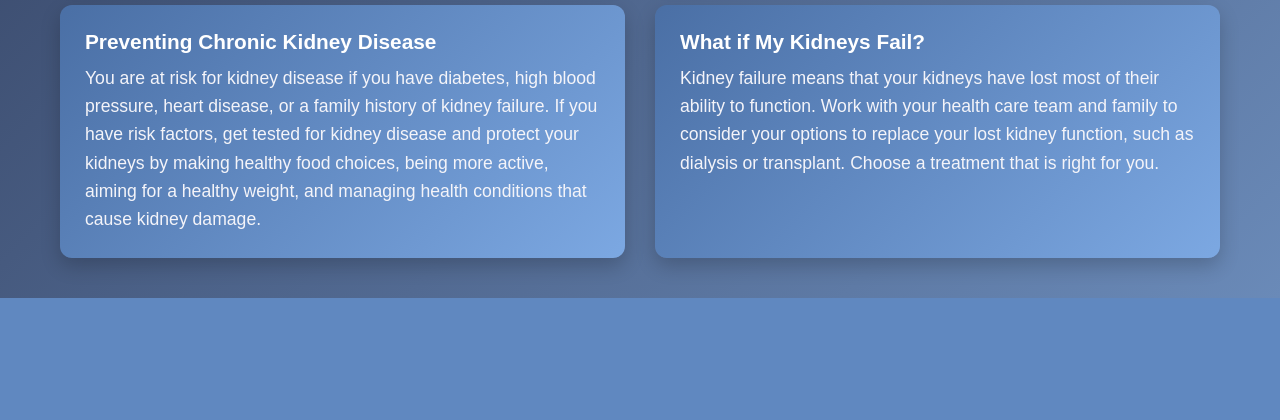
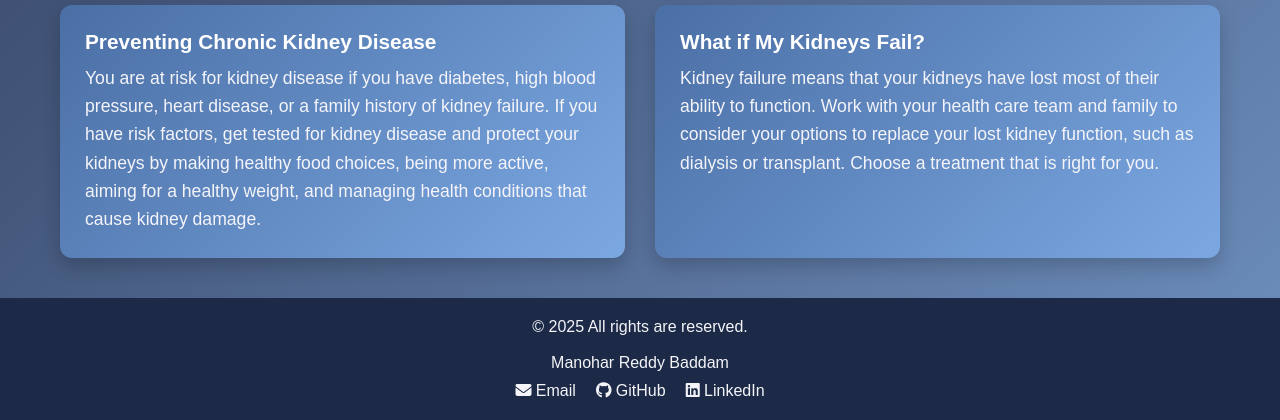
Before and after one commit to manoharbaddam/CKD-Predictor, a Flask app: page / in a window 1280 px wide. Shown: the part 1268-1688 px from the top of the page. Before the commit the page ends 1566 px from the top, so only its background shows below. Run offline with Flask 3, Linux system fonts and the light colour scheme.

Commit message:
Fourth Commit

```diff
--- a/static/css/styles.css
+++ b/static/css/styles.css
@@ -10,7 +10,8 @@ body {
 }
 
 .navbar {
-    background-color: #1c2a47; /* Darker blue */
+  background-color: #1c2a47;
+  /* Darker blue */
   display: flex;
   justify-content: space-between;
   align-items: center;
@@ -22,7 +23,8 @@ body {
   font-size: 1.8rem;
   font-weight: bold;
   text-decoration: none;
-    color: #f4f4f9; /* Soft white for better contrast */
+  color: #f4f4f9;
+  /* Soft white for better contrast */
 }
 
 .navbar .links {
@@ -41,7 +43,8 @@ body {
 }
 
 .navbar .links li a:hover {
-    color: #4a90e2; /* Light blue for hover effect */
+  color: #4a90e2;
+  /* Light blue for hover effect */
 }
 
 .home {
@@ -49,7 +52,8 @@ body {
   grid-template-columns: 1fr 1fr;
   column-gap: 10px;
   padding: 20px 60px;
-    background: linear-gradient(135deg, #2e3a59, #4a6fa5); /* Deep blue gradient */
+  background: linear-gradient(135deg, #2e3a59, #4a6fa5);
+  /* Deep blue gradient */
   color: white;
   min-height: fit-content;
 }
@@ -66,7 +70,8 @@ body {
 .home p {
   font-size: 1.15rem;
   line-height: 1.6;
-    color: #f4f4f9; /* Soft white */
+  color: #f4f4f9;
+  /* Soft white */
   margin-bottom: 30px;
   max-width: 600px;
 }
@@ -86,7 +91,8 @@ body {
 }
 
 .cta-btn:hover {
-    background-color: #357ab7; /* Slightly darker blue on hover */
+  background-color: #357ab7;
+  /* Slightly darker blue on hover */
 }
 
 .home img {
@@ -100,7 +106,8 @@ body {
   display: flex;
   flex-direction: column;
   padding: 40px 60px;
-    background: linear-gradient(135deg, #2e3a59, #6a8ab8); /* Soft blue gradient */
+  background: linear-gradient(135deg, #2e3a59, #6a8ab8);
+  /* Soft blue gradient */
   min-height: 100vh;
   gap: 30px;
 }
@@ -148,12 +155,70 @@ body {
   color: #f4f4f9;
 }
 
+footer.footer {
+  background-color: #1c2a47;
+  color: #f4f4f9;
+  padding: 20px 40px;
+  text-align: center;
+  font-size: 1rem;
+  margin-top: auto;
+}
+
+.footer-content {
+  max-width: 1200px;
+  margin: 0 auto;
+}
+
+.footer-links {
+  list-style: none;
+  padding: 10px 0 0;
+  margin: 0;
+  display: flex;
+  justify-content: center;
+  gap: 20px;
+  flex-wrap: wrap;
+}
+
+.footer-links li a {
+  color: #f4f4f9;
+  text-decoration: none;
+  transition: color 0.3s ease;
+}
+
+.footer-content a {
+  text-decoration: none;
+  color: #f4f4f9;
+  transition: color 0.3s ease;
+
+
+}
+
+.footer-links li a:hover {
+  color: #4a90e2;
+}
+
+@media (max-width: 600px) {
+  footer.footer {
+    padding: 20px;
+  }
+
+  .footer-links {
+    flex-direction: column;
+    gap: 10px;
+  }
+}
+
+
+
+
+
 /* Responsive Design */
 
 /* For Tablets and smaller screens */
 @media (max-width: 1024px) {
   .home {
-    grid-template-columns: 1fr; /* Stack content in one column */
+    grid-template-columns: 1fr;
+    /* Stack content in one column */
     padding: 20px 40px;
   }
 
--- a/templates/index.html
+++ b/templates/index.html
@@ -6,6 +6,8 @@
     <meta name="viewport" content="width=device-width, initial-scale=1.0">
     <title>Chronic Kidney Disease Prediction</title>
     <link rel="stylesheet" href="/static/css/styles.css">
+    <link rel="stylesheet" href="https://cdnjs.cloudflare.com/ajax/libs/font-awesome/6.5.0/css/all.min.css"
+        integrity="sha512-..." crossorigin="anonymous" referrerpolicy="no-referrer" />
 </head>
 
 <body>
@@ -28,7 +30,7 @@
             </p>
             <a href="{{ url_for('predict')}}" class="cta-btn">Check My Kidney Health</a>
         </div>
-        <div><img src="{{ url_for('static', filename = 'images/kidney.svg') }}" alt="Illustration of kidney" ></div>
+        <div><img src="{{ url_for('static', filename = 'images/kidney.svg') }}" alt="Illustration of kidney"></div>
     </section>
 
     <section id="aboutckd" class="aboutckd">
@@ -74,6 +76,21 @@
             </div>
         </div>
     </section>
+
+    <footer class="footer">
+        <div class="footer-content">
+            <p>&copy; 2025 All rights are reserved. </p> <br>
+            <a href="https://www.linkedin.com/in/manohar-reddy-baddam-6693b0255/" target="_blank">Manohar Reddy Baddam</a>
+            <ul class="footer-links">
+                <li><a href="mailto:manoharbaddam789@gmail.com"><i class="fas fa-envelope"></i> Email</a></li>
+                <li><a href="https://github.com/manoharbaddam" target="_blank"><i class="fab fa-github"></i> GitHub</a>
+                </li>
+                <li><a href="https://www.linkedin.com/in/manohar-reddy-baddam-6693b0255/" target="_blank"><i class="fab fa-linkedin"></i> LinkedIn</a></li>
+            </ul>
+        </div>
+    </footer>
+
+
 </body>
 
 </html>
```
Also changed, not shown: templates/predict.html (+13 -1 lines), templates/result.html (+16 -0 lines). Lines whose indentation alone changed are shown as unchanged.
